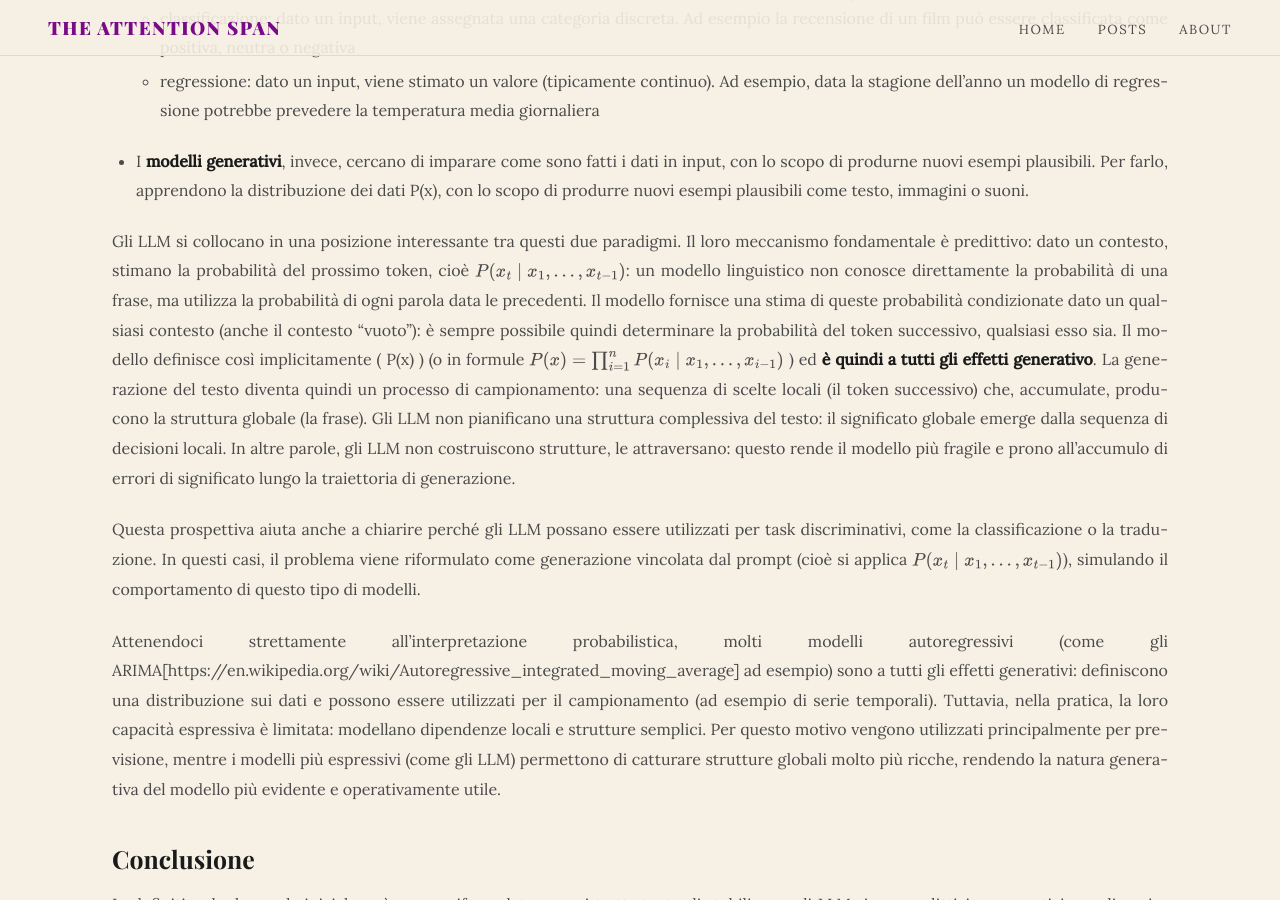
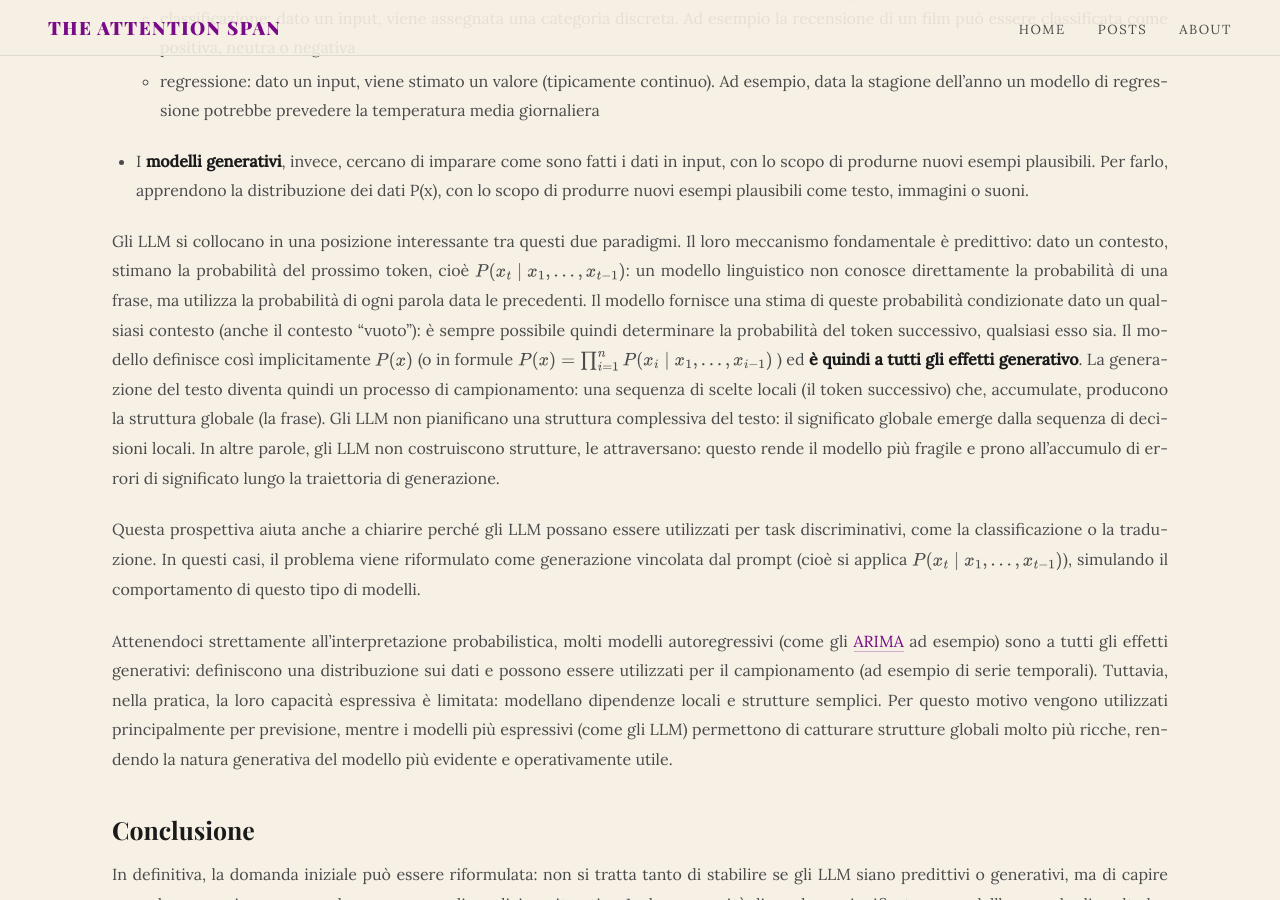
Before and after one commit to silviavicentini/silviavicentini.github.io, a Jekyll site: the page built from _posts/2026-04-15-llm-genai.md, in a window 1280 px wide and 900 px high, scrolled down 1265 px. Built offline with Jekyll 4.4.1, drawn with Linux system fonts in a browser that asks for light colours; some web fonts are replaced.

Commit message:
Bugfix on post LLM generative capabilities

```diff
--- a/_posts/2026-04-15-llm-genai.md
+++ b/_posts/2026-04-15-llm-genai.md
@@ -27,11 +27,11 @@ La distinzione tra modelli discriminativi e generativi è fondamentale nel machi
 
 * I **modelli generativi**, invece, cercano di imparare come sono fatti i dati in input, con lo scopo di produrne nuovi esempi plausibili. Per farlo, apprendono la distribuzione dei dati P(x), con lo scopo di produrre nuovi esempi plausibili come testo, immagini o suoni.
 
-Gli LLM si collocano in una posizione interessante tra questi due paradigmi. Il loro meccanismo fondamentale è predittivo: dato un contesto, stimano la probabilità del prossimo token, cioè $P(x_t \mid x_1, ..., x_{t-1})$: un modello linguistico non conosce direttamente la probabilità di una frase, ma utilizza la probabilità di ogni parola data le precedenti. Il modello fornisce una stima di queste probabilità condizionate dato un qualsiasi contesto (anche il contesto "vuoto"): è sempre possibile quindi determinare la probabilità del token successivo, qualsiasi esso sia. Il modello definisce così implicitamente \( P(x) \) (o in formule $P(x) = \prod_{i=1}^{n} P(x_i \mid x_1, \dots, x_{i-1})$ ) ed **è quindi a tutti gli effetti generativo**. La generazione del testo diventa quindi un processo di campionamento: una sequenza di scelte locali (il token successivo) che, accumulate, producono la struttura globale (la frase). Gli LLM non pianificano una struttura complessiva del testo: il significato globale emerge dalla sequenza di decisioni locali. In altre parole, gli LLM non costruiscono strutture, le attraversano: questo rende il modello più fragile e prono all'accumulo di errori di significato lungo la traiettoria di generazione.
+Gli LLM si collocano in una posizione interessante tra questi due paradigmi. Il loro meccanismo fondamentale è predittivo: dato un contesto, stimano la probabilità del prossimo token, cioè $P(x_t \mid x_1, ..., x_{t-1})$: un modello linguistico non conosce direttamente la probabilità di una frase, ma utilizza la probabilità di ogni parola data le precedenti. Il modello fornisce una stima di queste probabilità condizionate dato un qualsiasi contesto (anche il contesto "vuoto"): è sempre possibile quindi determinare la probabilità del token successivo, qualsiasi esso sia. Il modello definisce così implicitamente $P(x)$ (o in formule $P(x) = \prod_{i=1}^{n} P(x_i \mid x_1, \dots, x_{i-1})$ ) ed **è quindi a tutti gli effetti generativo**. La generazione del testo diventa quindi un processo di campionamento: una sequenza di scelte locali (il token successivo) che, accumulate, producono la struttura globale (la frase). Gli LLM non pianificano una struttura complessiva del testo: il significato globale emerge dalla sequenza di decisioni locali. In altre parole, gli LLM non costruiscono strutture, le attraversano: questo rende il modello più fragile e prono all'accumulo di errori di significato lungo la traiettoria di generazione.
 
 Questa prospettiva aiuta anche a chiarire perché gli LLM possano essere utilizzati per task discriminativi, come la classificazione o la traduzione. In questi casi, il problema viene riformulato come generazione vincolata dal prompt (cioè si applica $P(x_t \mid x_1, ..., x_{t-1})$), simulando il comportamento di questo tipo di modelli.
 
-Attenendoci strettamente all'interpretazione probabilistica, molti modelli autoregressivi (come gli ARIMA[https://en.wikipedia.org/wiki/Autoregressive_integrated_moving_average] ad esempio) sono a tutti gli effetti generativi: definiscono una distribuzione sui dati e possono essere utilizzati per il campionamento (ad esempio di serie temporali). Tuttavia, nella pratica, la loro capacità espressiva è limitata: modellano dipendenze locali e strutture semplici. Per questo motivo vengono utilizzati principalmente per previsione, mentre i modelli più espressivi (come gli LLM) permettono di catturare strutture globali molto più ricche, rendendo la natura generativa del modello più evidente e operativamente utile.
+Attenendoci strettamente all'interpretazione probabilistica, molti modelli autoregressivi (come gli [ARIMA](https://en.wikipedia.org/wiki/Autoregressive_integrated_moving_average) ad esempio) sono a tutti gli effetti generativi: definiscono una distribuzione sui dati e possono essere utilizzati per il campionamento (ad esempio di serie temporali). Tuttavia, nella pratica, la loro capacità espressiva è limitata: modellano dipendenze locali e strutture semplici. Per questo motivo vengono utilizzati principalmente per previsione, mentre i modelli più espressivi (come gli LLM) permettono di catturare strutture globali molto più ricche, rendendo la natura generativa del modello più evidente e operativamente utile.
 
 ## Conclusione
 In definitiva, la domanda iniziale può essere riformulata: non si tratta tanto di stabilire se gli LLM siano predittivi o generativi, ma di capire come la generazione emerga da un processo di predizione iterativa. La loro capacità di produrre significato nasce dall'accumulo di scelte locali condizionate dal contesto, in un processo che trasforma probabilità in struttura e sequenze in interpretazioni.
```
